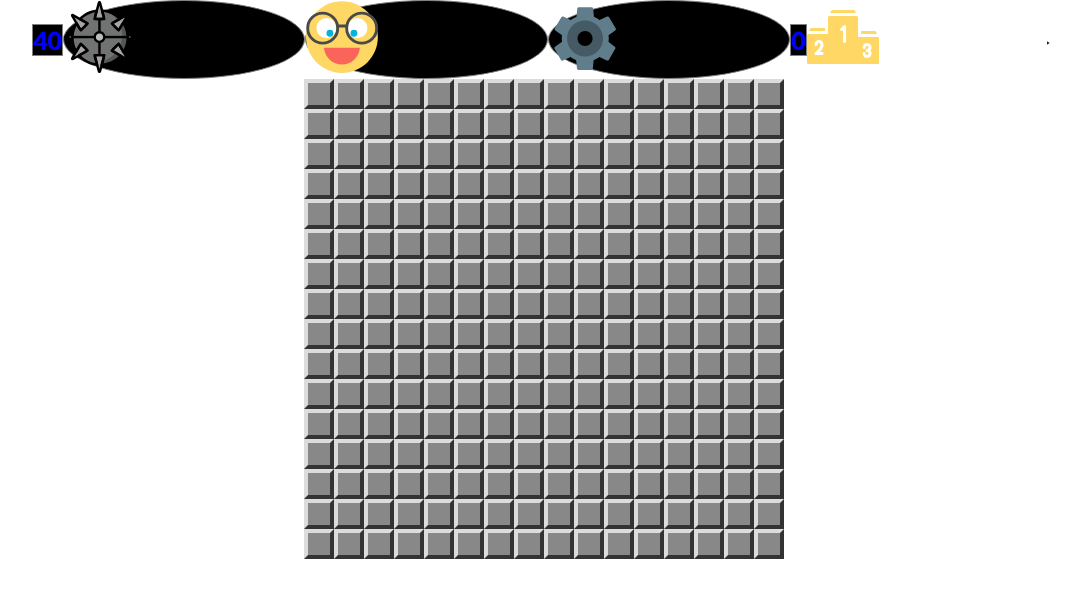
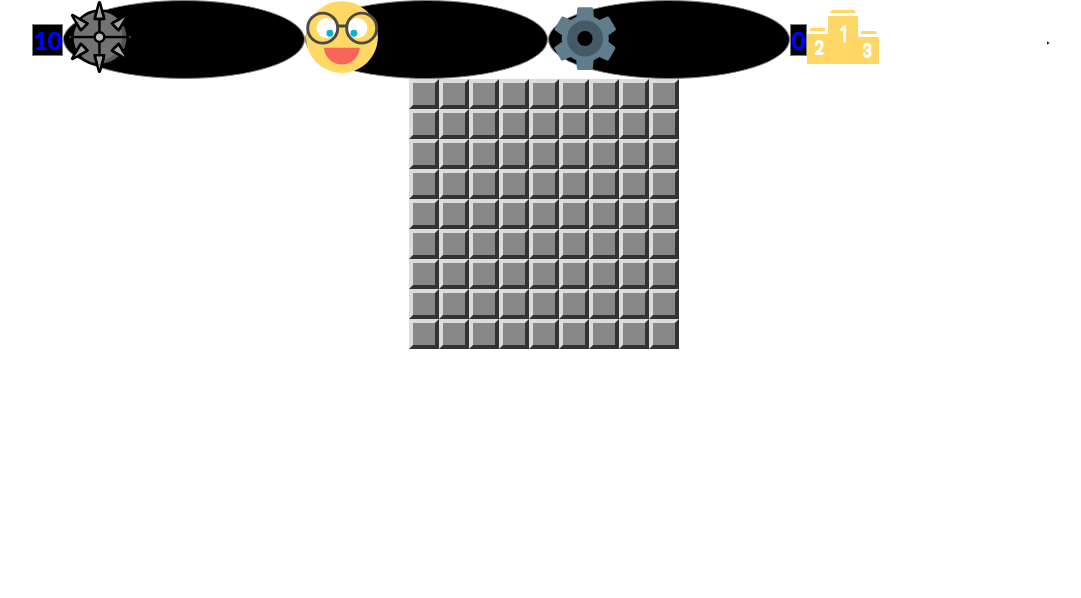
Before and after one commit to Abdulloh76/react-game, a React (Create React App) app: page / in a window 1280 px wide. Shown: the top 598 px of the page, without its empty margins (96-1177 px from the left). Built offline with nearby package versions, Linux system fonts and the light colour scheme.

Commit message:
feat: track minesPositions, checkForWon function

```diff
--- a/src/componenets/Board.tsx
+++ b/src/componenets/Board.tsx
@@ -4,15 +4,21 @@ import Cell from './Cell';
 import '../styles/board.scss';
 import { GlobalContext, GlobalState } from './GlobalOptions';
 
-export const BoardContext = React.createContext<
-  [Number[][], (x: number, y: number) => void]
->([[[]], (x: number, y: number) => {}]);
+export interface BoardContextType {
+  trackingArray: number[][];
+  cellClick: (x: number, y: number) => void;
+  minesPositions: { x: number, y: number }[];
+}
+
+export const BoardContext = React.createContext<BoardContextType | null>(null);
 
 export default function Board() {
   const { difficulty } = useContext(GlobalContext) as GlobalState
 
-  const LSboard = JSON.parse(sessionStorage.getItem('boardArray') as string);
-  const boardArray: number[][] = LSboard || generateBoardArray(difficulty);
+  let { arr, minesPositions } = generateBoardArray(difficulty)
+
+  const boardArray: number[][] = JSON.parse(sessionStorage.getItem('boardArray') as string) || arr;
+  minesPositions = JSON.parse(sessionStorage.getItem('minesPositions') as string) || minesPositions
 
   const [trackingArray, setTrackArr] = useState(
     JSON.parse(sessionStorage.getItem('trackingArray') as string) ||
@@ -39,13 +45,24 @@ export default function Board() {
     }
   };
 
+  const mineClicked = () => {
+    minesPositions.forEach((el, ind) => {
+      setTimeout(() => {
+        trackingArray[el.x][el.y] = 1
+        setTrackArr([...trackingArray])
+      }, ind * 300);
+    })
+  }
+
   const cellClick = (x: number, y: number) => {
+    if (boardArray[x][y] === -1) mineClicked()
     spreading(x, y);
     setTrackArr([...trackingArray]);
   };
 
   useEffect(() => {
     sessionStorage.setItem('boardArray', JSON.stringify(boardArray));
+    sessionStorage.setItem('minesPositions', JSON.stringify(minesPositions));
     // eslint-disable-next-line react-hooks/exhaustive-deps
   }, []);
 
@@ -54,7 +71,7 @@ export default function Board() {
   });
 
   return (
-    <BoardContext.Provider value={[trackingArray, cellClick]}>
+    <BoardContext.Provider value={{trackingArray, cellClick, minesPositions}}>
       <div className='board'>
         {boardArray.map((row: number[], i) => (
           <div key={i} className='board__row'>
--- a/src/componenets/Cell.tsx
+++ b/src/componenets/Cell.tsx
@@ -1,7 +1,8 @@
 import React, { useContext, useState } from 'react';
 import { ReactComponent as Mine } from '../assets/mine.svg';
 import { ReactComponent as RedFlag } from '../assets/redflag.svg';
-import { BoardContext } from './Board';
+import checkForWon from '../utils/checkForWon';
+import { BoardContext, BoardContextType } from './Board';
 import { GlobalContext, GlobalState } from './GlobalOptions';
 
 interface Props {
@@ -11,7 +12,7 @@ interface Props {
 }
 
 export default function Cell({ data, x, y }: Props) {
-  const [trackingArray, cellClick] = useContext(BoardContext);
+  const {trackingArray, cellClick, minesPositions} = useContext(BoardContext) as BoardContextType
   const { toggler, remainingMines, setRemainingMines, timer, startTimer } = useContext(GlobalContext) as GlobalState;
 
   const [flag, setFlag] = useState(Boolean(trackingArray[x][y] === -1));
@@ -30,6 +31,9 @@ export default function Cell({ data, x, y }: Props) {
     if (trackingArray[x][y] === 0) setRemainingMines(remainingMines + 1)
     else if (trackingArray[x][y] === -1) setRemainingMines(remainingMines - 1)
     sessionStorage.setItem('trackingArray', JSON.stringify(trackingArray));
+    if (remainingMines < 2) {
+      console.log('game won', checkForWon(trackingArray, minesPositions))
+    }
   }
 
   const clickHandler = () => {
@@ -38,7 +42,6 @@ export default function Cell({ data, x, y }: Props) {
     if (!toggler) {
       changeFlagStatus()
     } else {
-      if (data === -1) console.log('you clicked the mine');
       cellClick(x, y);
       trackingArray[x][y] = 1;
       sessionStorage.setItem('trackingArray', JSON.stringify(trackingArray));
--- a/src/componenets/GlobalOptions.tsx
+++ b/src/componenets/GlobalOptions.tsx
@@ -25,14 +25,14 @@ interface Props {
 
 export default function GlobalProvider({ children }: Props) {
   const [modalShow, setModal] = useState(false)
-  const remMines = JSON.parse(sessionStorage.getItem('mines') as string) || 40;
+  const remMines = JSON.parse(sessionStorage.getItem('mines') as string) || 10;
   const [remainingMines, setMinesNumber] = useState(remMines)
   const [toggler, setToggler] = useState(true) // true->mine, false->flag
   const passed = JSON.parse(sessionStorage.getItem('timer') as string) || 0;
   const [timer, setRunTimer] = useState(passed)
 
   // game options
-  const [difficulty, setDifficulty] = useState([16,16,40])
+  const [difficulty, setDifficulty] = useState([9,9,10])
   const [boardTheme, setBoardTheme] = useState('grey')
   const [startClick, setStartClick] = useState(false)
 
--- /dev/null
+++ b/src/utils/checkForWon.ts
@@ -0,0 +1,12 @@
+export default function checkForWon(
+  trackingArray: number[][],
+  minesPositions: { x: number; y: number; }[]
+) {
+  let flags = 0;
+  for (let i = 0; i < minesPositions.length; i++) {
+    const { x, y } = minesPositions[i]
+    if (trackingArray[x][y] === -1) flags++;
+  }
+
+  return minesPositions.length === flags;
+}
--- a/src/utils/generateBoardArray.ts
+++ b/src/utils/generateBoardArray.ts
@@ -2,6 +2,7 @@ export default function generateBoardArray(options: number[]) {
   const [width, height, minesNumber] = options;
   const arr: number[][] = Array.from(Array(height), () => Array(width).fill(0));
   let remainingMines: number = minesNumber;
+  const minesPositions: { x: number; y: number; }[] =[]
 
   while (remainingMines !== 0) {
     const x: number = Math.floor(Math.random() * width);
@@ -10,6 +11,7 @@ export default function generateBoardArray(options: number[]) {
     if (arr[x][y] !== -1) {
       arr[x][y] = -1;
       remainingMines -= 1;
+      minesPositions.push({ x, y })
 
       if (x + 1 < width) {
         if (y + 1 < height && arr[x + 1][y + 1] !== -1) arr[x + 1][y + 1] += 1;
@@ -25,7 +27,7 @@ export default function generateBoardArray(options: number[]) {
       if (y - 1 >= 0 && arr[x][y - 1] !== -1) arr[x][y - 1] += 1;
     }
   }
-  return arr;
+  return { arr, minesPositions };
 }
 
 // generateBoardArray(9, 9, 10) ~~
```
